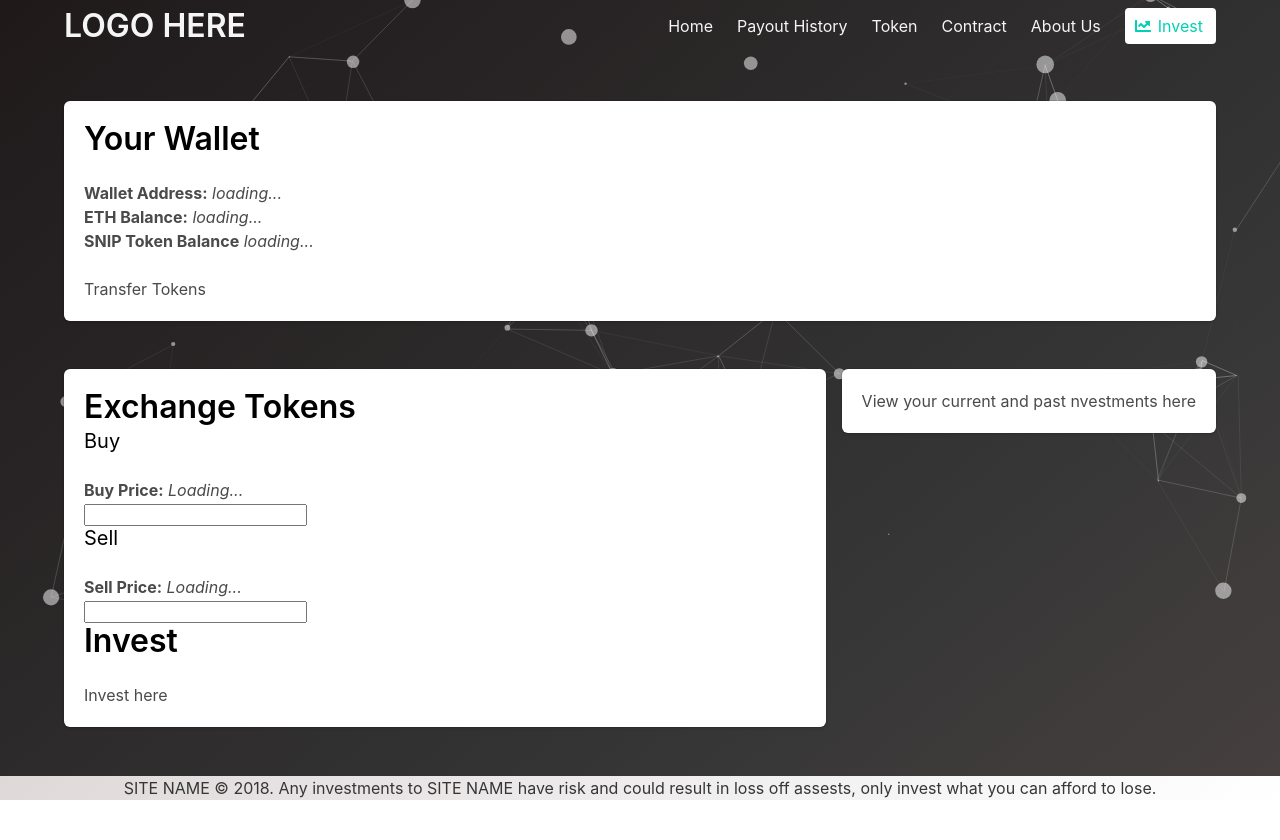
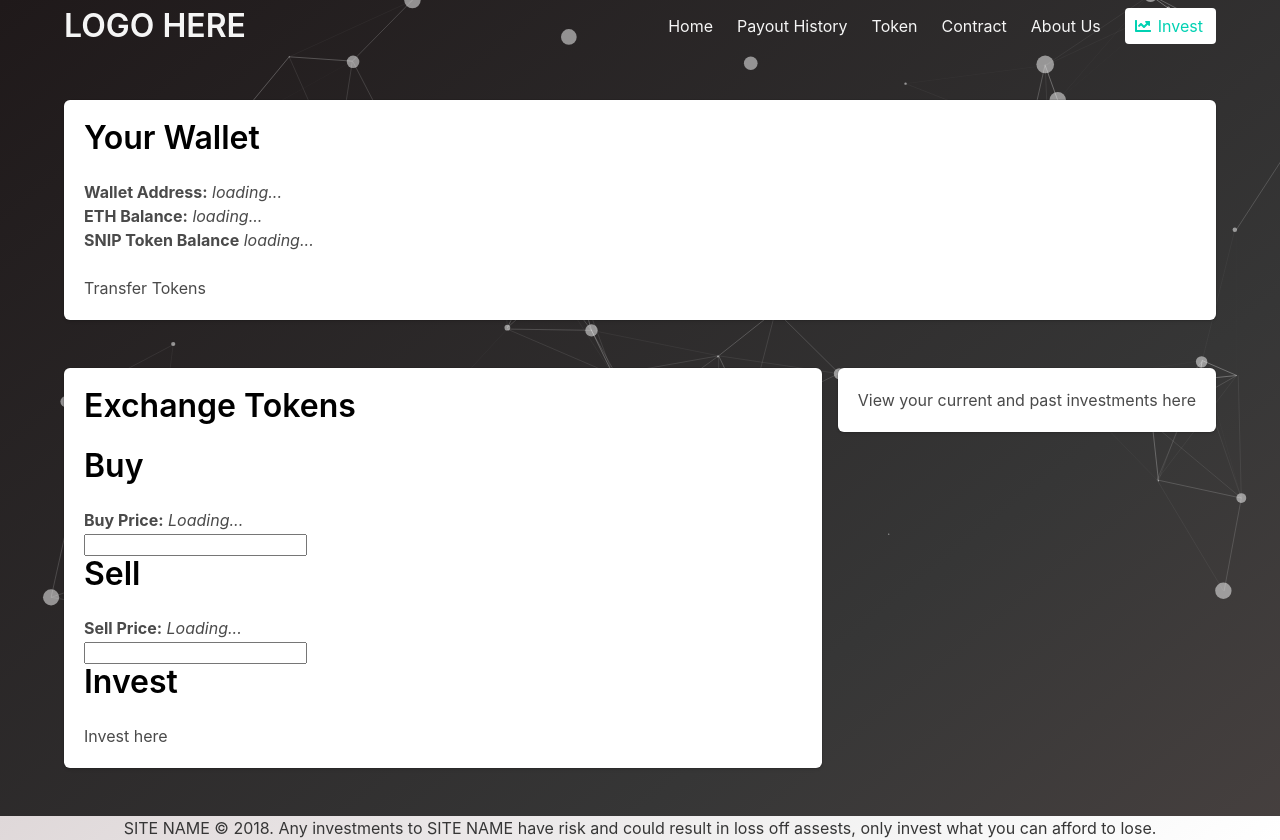
Before and after one commit to SiteNameInvestmentPlatform/sitenameinvestmentplatform.github.com, a plain HTML site: page invest.html in a window 1280 px wide. Before the commit the page ends 800 px from the top, so only its background shows below. Drawn offline with nearby package versions, Linux system fonts and the light colour scheme.

Commit message:
Update invest.html

```diff
--- a/invest.html
+++ b/invest.html
@@ -73,11 +73,11 @@
                         <div class="media-content">
                             <div class="box">
                                 <h1 class="title" style="color: black;">Exchange Tokens</h1>
-                                <h1 class="subtitle" style="color: black;">Buy</h1>
+                                <h3 class="title" style="color: black;">Buy</h3>
                                 <p><strong>Buy Price:</strong> <i>Loading...</i></p>
                                 <input type="text placeholder="100.00">
                                 <br>
-                                <h1 class="subtitle" style="color: black;">Sell</h1>
+                                <h3 class="title" style="color: black;">Sell</h3>
                                 <p><strong>Sell Price:</strong> <i>Loading...</i></p>
                                 <input type="text placeholder="100.00">
                                 <br>
@@ -87,7 +87,7 @@
                         </div>
                         <div class="media-right">
                             <div class="box">
-                                <p>View your current and past nvestments here</p>
+                                <p>View your current and past investments here</p>
                             </div>
                         </div>
                     </div>
```
